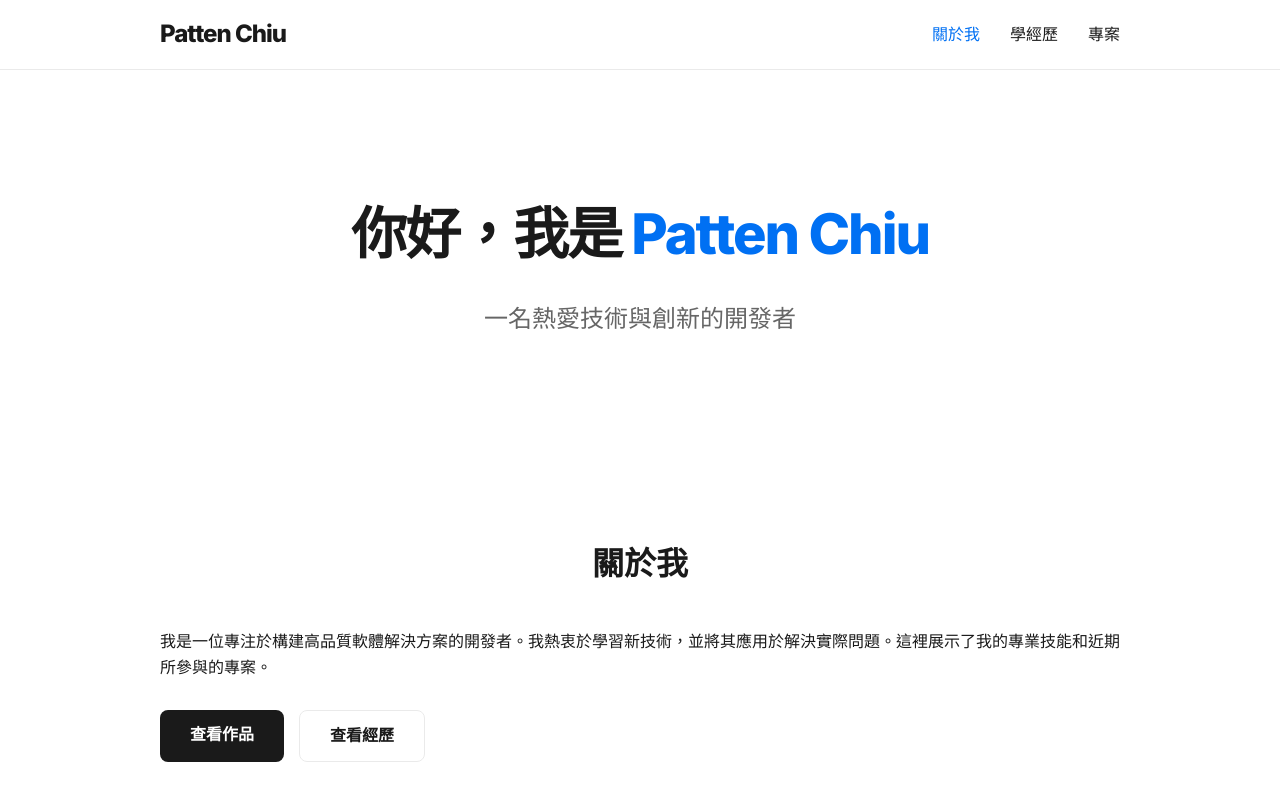
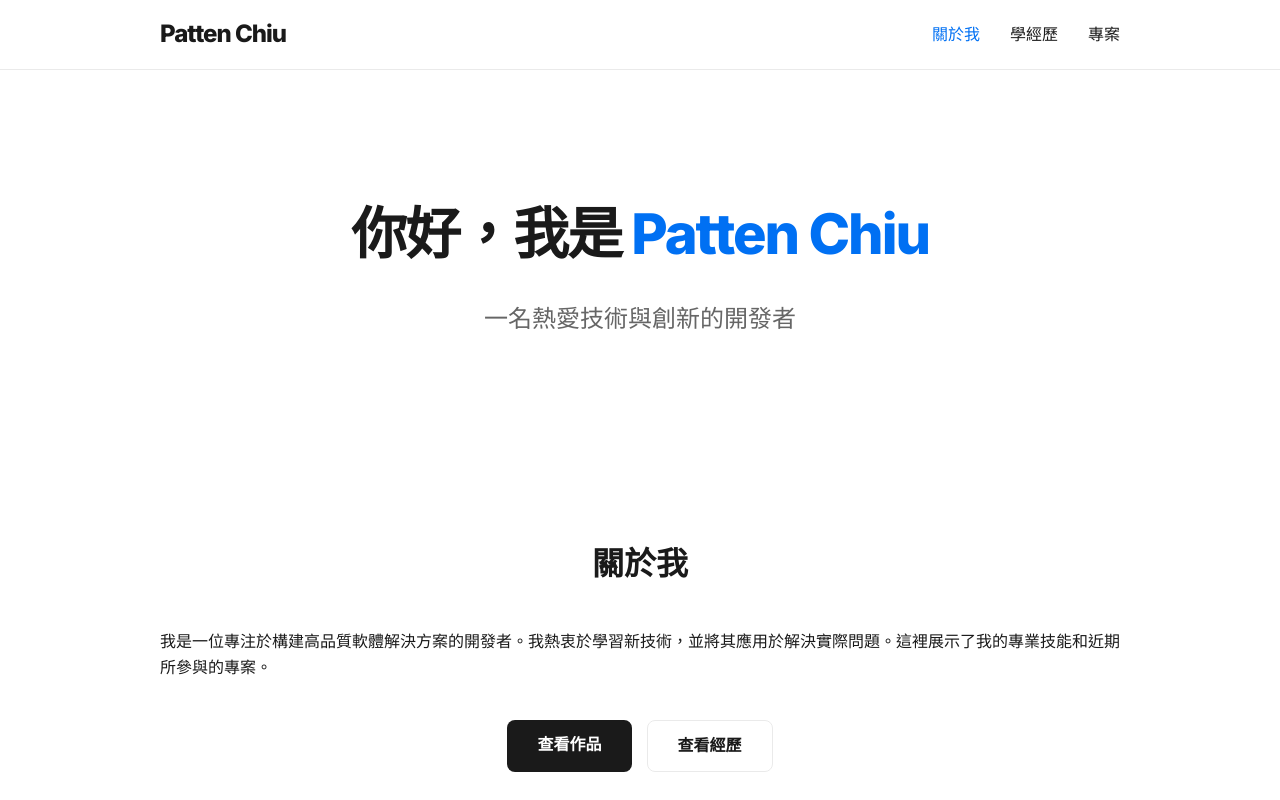
Before and after one commit to PattenChiu/PattenChiu.github.io, a React (Vite) app: page /#/ in a window 1280 px wide. Shown: the top 800 px of the page. Built offline with nearby package versions, Linux system fonts and the light colour scheme.

Commit message:
UI: Center align CTA buttons in About section

```diff
--- a/src/pages/Home.tsx
+++ b/src/pages/Home.tsx
@@ -37,7 +37,7 @@ const Home = () => {
           <h2 className="section-title">關於我</h2>
           <div className="about-content">
             <p style={{ marginBottom: '30px' }}>我是一位專注於構建高品質軟體解決方案的開發者。我熱衷於學習新技術，並將其應用於解決實際問題。這裡展示了我的專業技能和近期所參與的專案。</p>
-            <div className="cta-buttons" style={{ justifyContent: 'flex-start' }}>
+            <div className="cta-buttons" style={{ marginTop: '40px' }}>
               <Link to="/projects" className="btn primary">查看作品</Link>
               <Link to="/experience" className="btn secondary">查看經歷</Link>
             </div>
```
